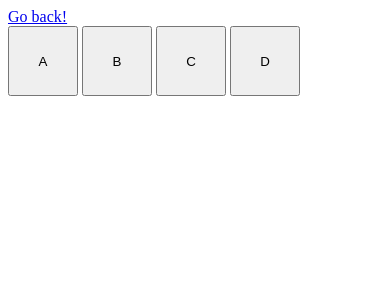
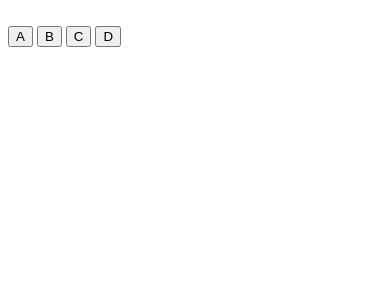
Before and after one commit to MateuszKociolek/quiz, a Flask app: page /phone in a window 390 px wide. Shown: the top 300 px of the page. Run offline with Flask 3, Linux system fonts and the light colour scheme; some libraries are stand-ins or nearby versions.

Commit message:
Update phoneView.html

```diff
--- a/templates/phoneView.html
+++ b/templates/phoneView.html
@@ -7,10 +7,11 @@
     <script src="https://cdnjs.cloudflare.com/ajax/libs/socket.io/4.7.3/socket.io.js"
         integrity="sha512-jDUVpk2awjMnyrpY2xZguylQVRDeS9kRBImn0M3NJaZzowzUpKr6i62ynwPG0vNS1+NsTk4ji+iznbc5m0ZCKQ=="
         crossorigin="anonymous" referrerpolicy="no-referrer"></script>
+    <link rel="stylesheet" href="/static/css/phoneView.css">
 </head>
 
 <body>
-    <a href="/">Go back!</a>
+    <a href="/" style="color: white; text-decoration: none; margin: 20px;">Go back!</a>
     <div class="buttons">
         <button class="btn0">A</button>
         <button class="btn1">B</button>
@@ -21,27 +22,7 @@
         </div>
     </div>
 </body>
-<style>
-    :root {
-        --button-size: 70px;
-    }
 
-    .correct {
-        background-color: green;
-        border: black solid 1px;
-        color: white;
-    }
-
-    .incorrect {
-        background-color: red;
-        color: white;
-    }
-
-    .buttons button {
-        width: var(--button-size);
-        height: var(--button-size);
-    }
-</style>
 <script>
     var socket = io.connect("http://" + document.domain + ":" + location.port);
     let buttonsDiv = document.querySelector(".buttons");
```
